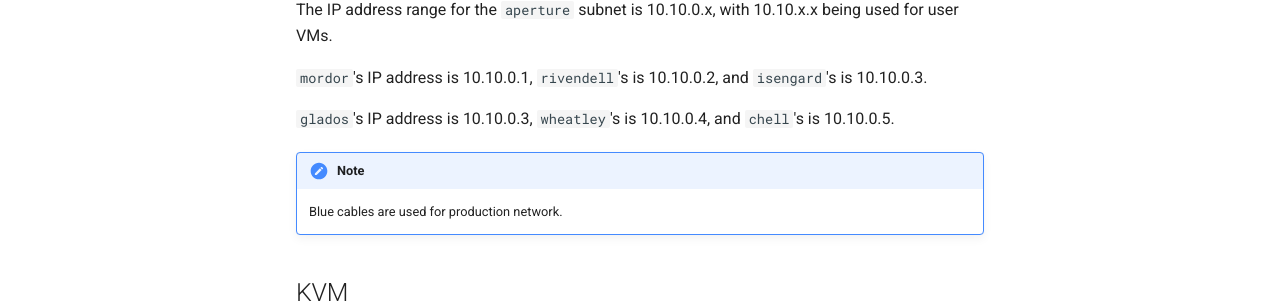
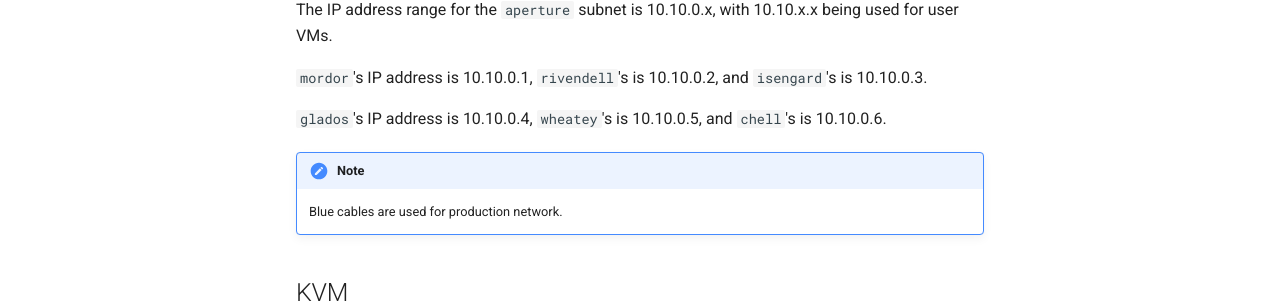
Before and after one commit to redbrick/docs, an MkDocs documentation site: the page built from docs/aperture/index.md, in a window 1280 px wide and 900 px high, scrolled down 660 px. Shown: the part 240-543 px from the top of the window. Built offline with MkDocs 1.6.1 and Material for MkDocs 9.7.7, drawn with Linux system fonts in a browser that asks for light colours; comment, search, counter and statistics services are not loaded.

Commit message:
updates IP addresses for servers

```diff
--- a/docs/aperture/index.md
+++ b/docs/aperture/index.md
@@ -26,7 +26,7 @@ The IP address range for the `aperture` subnet is 10.10.0.x, with 10.10.x.x bein
 
 `mordor`'s IP address is 10.10.0.1, `rivendell`'s is 10.10.0.2, and `isengard`'s is 10.10.0.3.
 
-`glados`'s IP address is 10.10.0.3, `wheatley`'s is 10.10.0.4, and `chell`'s is 10.10.0.5.
+`glados`'s IP address is 10.10.0.4, `wheatey`'s is 10.10.0.5, and `chell`'s is 10.10.0.6.
 
 !!! note
     Blue cables are used for production network.
```
